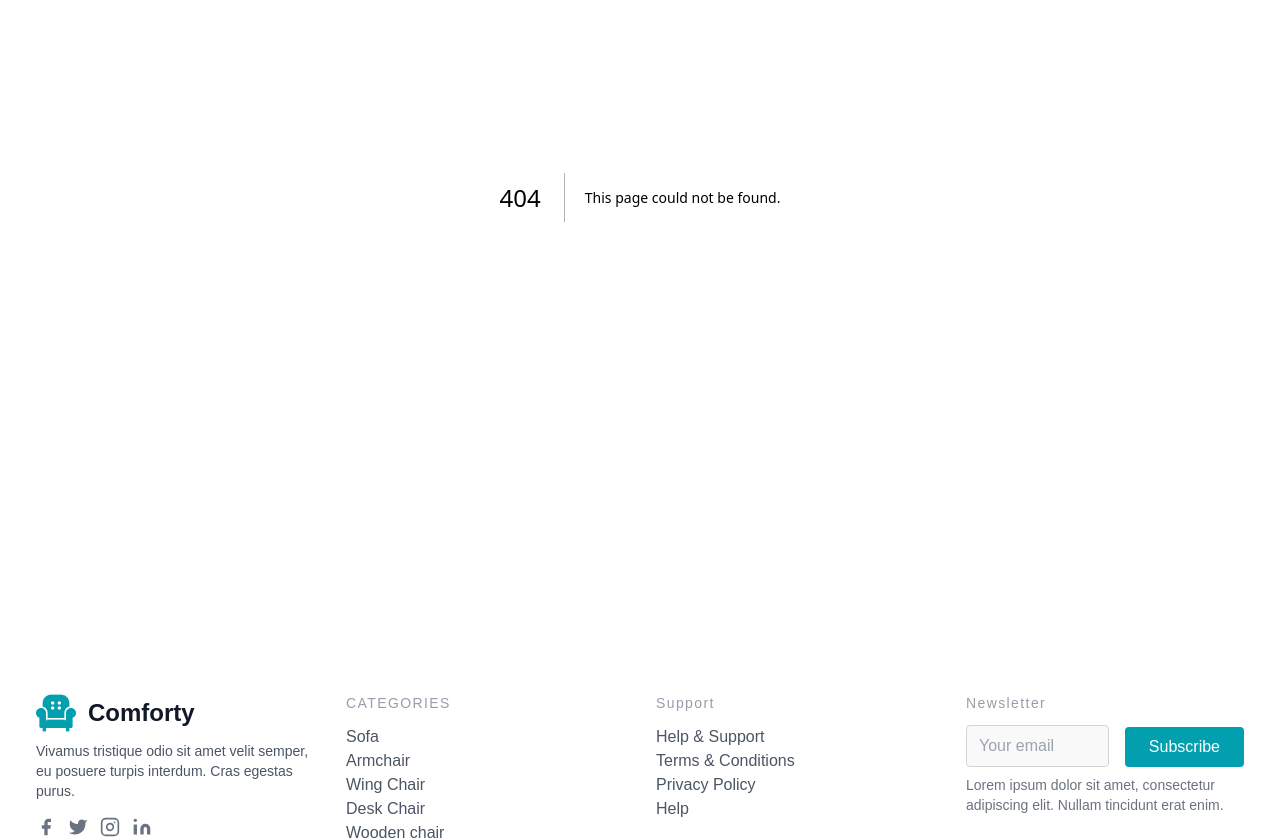
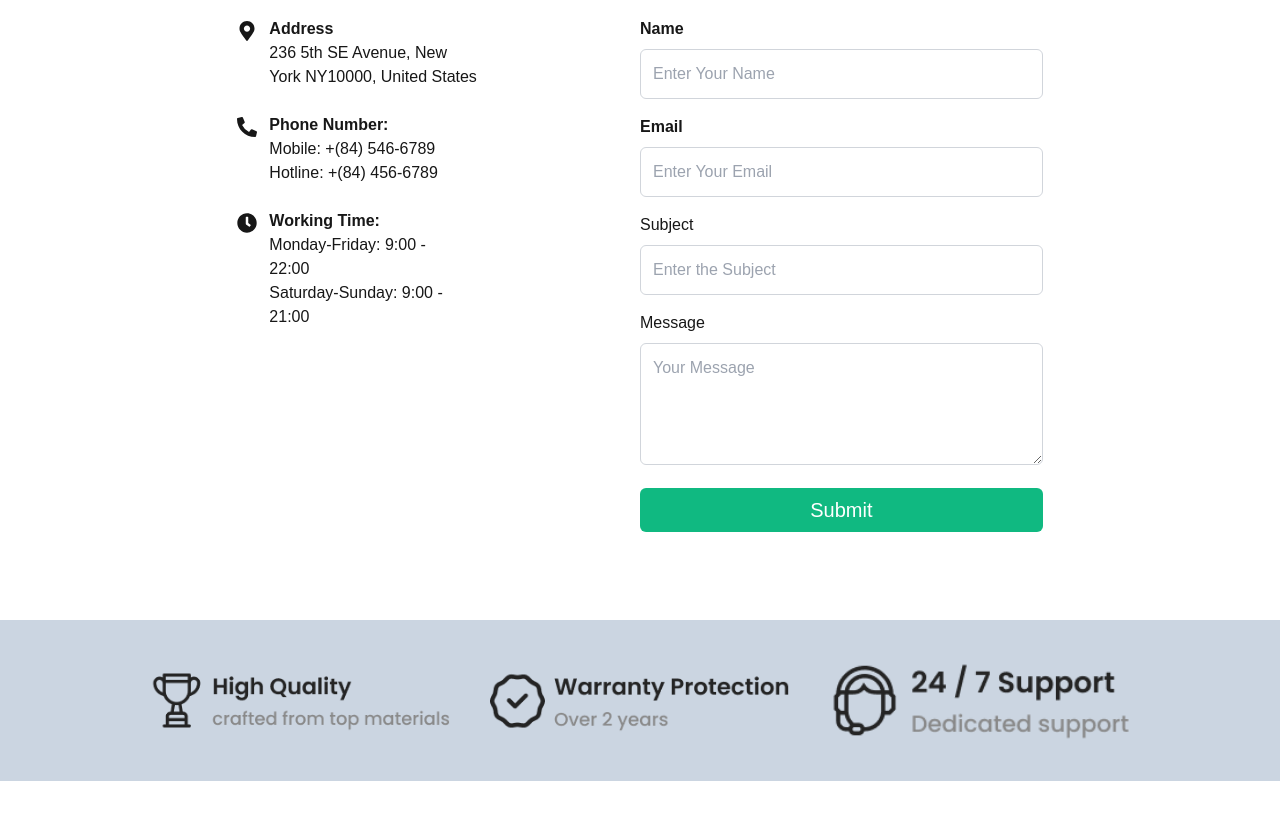
Before and after one commit to muhammadubaid2003/figma_template, a Next.js app: page /Contact_us in a window 1280 px wide. Before the commit this address had no page. Shown: the part 368-1208 px from the top of the page. Built offline with nearby package versions, Linux system fonts and the light colour scheme.

Commit message:
Add files via upload

```diff
--- /dev/null
+++ b/src/app/Contact_us/page.tsx
@@ -0,0 +1,119 @@
+import React from 'react';
+import { FaMapMarkerAlt, FaPhoneAlt, FaClock } from 'react-icons/fa';
+import Image from 'next/image';
+
+export default function Contact() {
+  return (
+    <div className="flex flex-col items-center">
+      <h1 className="text-center font-bold text-3xl md:text-4xl mt-10 mb-4">GET In Touch with Us</h1>
+      <p className="text-center mb-8 text-gray-600">
+        For More Information About Our Product & Services. Please Feel Free To Drop Us An Email. Our Staff Always Be There To Help You Out. Do Not Hesitate!
+      </p>
+
+      {/* Contact Info and Form Section */}
+      <div className="w-full md:w-3/4 lg:w-2/3 flex flex-col md:flex-row p-6 rounded-lg">
+        {/* Contact Info Section */}
+        <div className="w-full md:w-1/2 mb-4 md:mb-0 md:pr-4">
+          <h2 className="text-xl font-semibold mb-4">Contact Information</h2>
+          <div className="space-y-6">
+            <div className="flex items-start">
+              <FaMapMarkerAlt className="mr-3 mt-1" size={20} />
+              <div>
+                <strong>Address</strong>
+                <p>236 5th SE Avenue, New <br /> York NY10000, United States</p>
+              </div>
+            </div>
+            <div className="flex items-start">
+              <FaPhoneAlt className="mr-3 mt-1" size={20} />
+              <div>
+                <strong>Phone Number:</strong>
+                <p>Mobile: +(84) 546-6789</p>
+                <p>Hotline: +(84) 456-6789</p>
+              </div>
+            </div>
+            <div className="flex items-start">
+              <FaClock className="mr-3 mt-1" size={20} />
+              <div>
+                <strong>Working Time:</strong>
+                <p>Monday-Friday: 9:00 - <br /> 22:00</p>
+                <p> Saturday-Sunday: 9:00 - <br /> 21:00</p>
+              </div>
+            </div>
+          </div>
+        </div>
+
+        {/* Contact Form Section */}
+        <div className="w-full md:w-1/2">
+          <h2 className="text-xl font-semibold mb-4">Send Us a Message</h2>
+          <form className="flex flex-col space-y-4">
+            <div>
+              <label className="block mb-2 font-bold">Name</label>
+              <input
+                type="text"
+                placeholder="Enter Your Name"
+                className="w-full p-3 border border-gray-300 rounded-md focus:outline-none focus:ring-2 focus:ring-indigo-500"
+              />
+            </div>
+            <div>
+              <label className="block mb-2 font-bold">Email</label>
+              <input
+                type="email"
+                placeholder="Enter Your Email"
+                className="w-full p-3 border border-gray-300 rounded-md focus:outline-none focus:ring-2 focus:ring-indigo-500"
+              />
+            </div>
+            <div>
+              <label className="block mb-2">Subject</label>
+              <input
+                type="text"
+                placeholder="Enter the Subject"
+                className="w-full p-3 border border-gray-300 rounded-md focus:outline-none focus:ring-2 focus:ring-indigo-500"
+              />
+            </div>
+            <div>
+              <label className="block mb-2">Message</label>
+              <textarea
+                placeholder="Your Message"
+                className="w-full p-3 border border-gray-300 rounded-md focus:outline-none focus:ring-2 focus:ring-indigo-500"
+                rows={4}
+              />
+            </div>
+            <button
+              type="submit"
+              className="bg-emerald-500 px-8 py-2 mt-6 text-xl text-white rounded-md hover:bg-emerald-600 focus:outline-none focus:ring-2 focus:ring-emerald-500"
+            >
+              Submit
+            </button>
+          </form>
+        </div>
+      </div>
+
+      {/* Responsive Images Section */}
+      <div className="w-full mt-16 justify-evenly bg-slate-300 mx-4 md:mx-8 py-10">
+        <div className="flex flex-wrap items-center gap-10 justify-center">
+          <Image
+            src="/Frame 5.png"
+            alt="Service 1"
+            width={250}
+            height={250}
+            className="w-full max-w-[300px] h-auto mb-4 md:mb-0"
+          />
+          <Image
+            src="/Frame 19.png"
+            alt="Service 2"
+            width={250}
+            height={250}
+            className="w-full max-w-[300px] h-auto mb-4 md:mb-0"
+          />
+          <Image
+            src="/Frame 4.png"
+            alt="Service 3"
+            width={250}
+            height={250}
+            className="w-full max-w-[300px] h-auto"
+          />
+        </div>
+      </div>
+    </div>
+  );
+}
```
